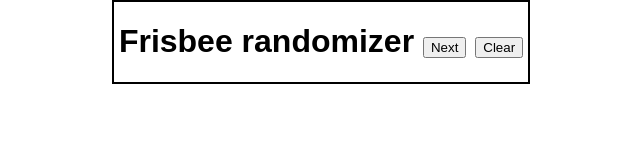
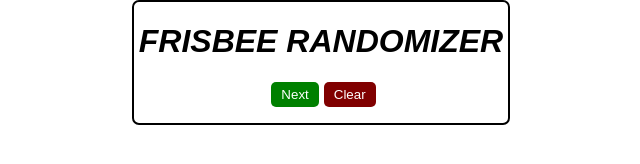
Before and after one commit to tonikv/frisbee-randomizer, a plain HTML site: page index.html in a window 1280 px wide. Shown: the whole page, without its empty margins (319-959 px from the left). Drawn offline with Linux system fonts and the light colour scheme.

Commit message:
some styling

```diff
--- a/index.html
+++ b/index.html
@@ -10,12 +10,11 @@
 </head>
 <body>
     <div class="container">
-        <header>
-            <h1 class="header">Frisbee randomizer
-                <button class="next_btn" id="next"></button>
-                <button class="clear_btn" id="clear"></button>
-            </h1>
-        </header>
+        <h1 class="header">FRISBEE RANDOMIZER</h1>
+        <div class="center">
+            <button class="btn next_btn" id="next"></button>
+            <button class="btn clear_btn" id="clear"></button>
+        </div>
         <ul id="throws" class="shots">
         </ul>
     </div>
--- a/index.js
+++ b/index.js
@@ -10,7 +10,7 @@ const btnNext = document.querySelector('#next');
 const btnClear = document.querySelector('#clear');
 const ulElm = document.querySelector('#throws');
 
-btnNext.innerText = "Next";
+btnNext.innerText = "Next ";
 btnNext.addEventListener("click", setRandomThrow)
 
 btnClear.innerText = "Clear";
@@ -30,13 +30,13 @@ function setRandomThrow(event) {
     const rndStyle = `${styles.sample()}`
     const rndDisc = `${discs.sample()}`
 
-    let h3Elm = document.createElement('h3');
-    h3Elm.innerText = `Shot ${throwCount}:`
+    let h4Elm = document.createElement('h4');
+    h4Elm.innerText = `Shot ${throwCount}:`
 
     let liStyle = document.createElement('li');
     liStyle.setAttribute('class', 'item');
     liStyle.appendChild(document.createTextNode(`${rndStyle} with ${rndDisc}`));
 
-    ulElm.appendChild(h3Elm);
+    ulElm.appendChild(h4Elm);
     ulElm.appendChild(liStyle);
 }
--- a/styles.css
+++ b/styles.css
@@ -11,13 +11,45 @@ body {
 .container {
     padding: 0 5px 0 5px;
     border: 2px solid black;
+    border-radius: 7px;
     min-width: 300px;
 }
 
 .header {
+    font-style: italic;
     display: block;
+    padding: 0px;
+}
+
+.center {
+    padding: 0px;
+    display: flex;
+    flex-direction: row;
+    justify-content: center;
 }
 
 .shots {
     list-style-type: none;
+    line-height: 5px;
 }
+
+.btn {
+    padding: 5px 10px 5px 10px;
+    margin-left: 5px;
+    border-radius: 5px;
+    border-style: none;
+}
+
+.btn:hover {
+    opacity: 70%;
+}
+
+.next_btn {
+    background-color: green;
+    color: white;
+}
+
+.clear_btn {
+    background-color: rgb(128, 0, 0);
+    color: white;
+}
```
